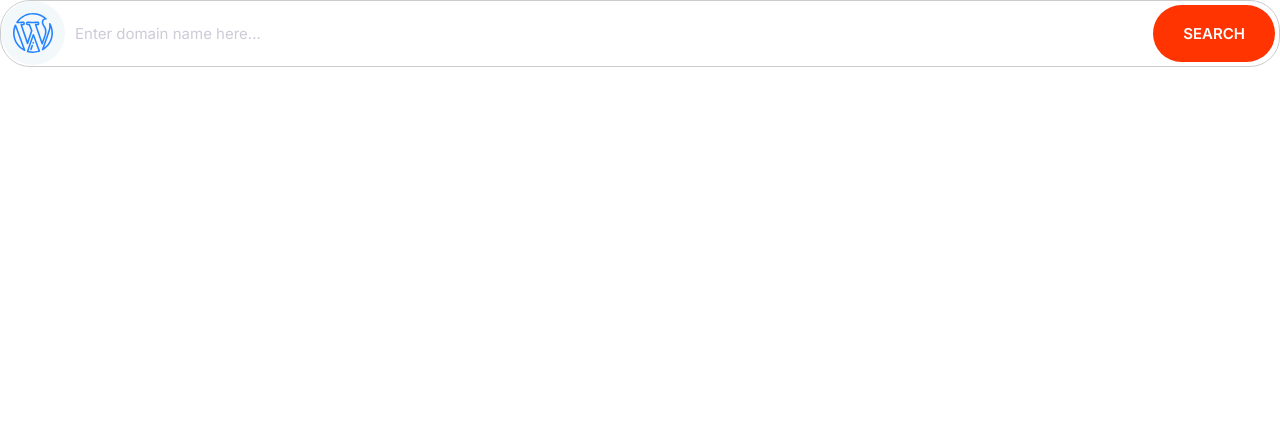
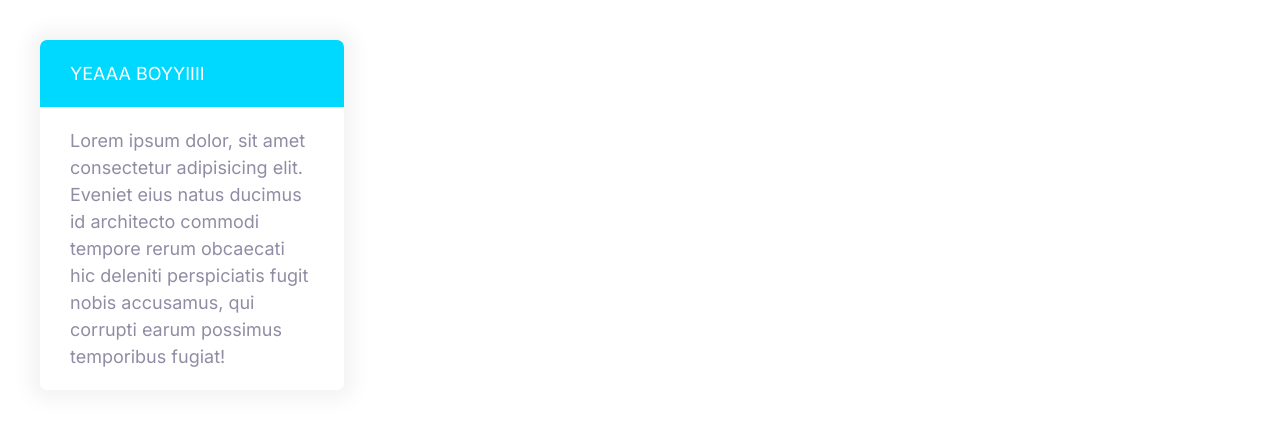
Before and after one commit to MilliDGemini/MilliFy, a plain HTML site: page indext.html in a window 1280 px wide. Drawn offline with Linux system fonts and the light colour scheme.

Commit message:
added Cards componets.

```diff
--- a/css/styles.css
+++ b/css/styles.css
@@ -270,3 +270,26 @@ input {
     font-size: 1.5rem;
   }
 }
+
+/* Cards */
+
+.card {
+  border-radius: 7px;
+  box-shadow: 0 0 20px 10px #f3f3f3;
+  overflow: hidden;
+}
+
+.card__header,
+.card__body {
+  padding: 2rem 3rem;
+}
+
+.card--primary .card__header {
+  background: var(--color-primary);
+  color: #fff;
+}
+
+.card--secondary .card__header {
+  background: var(--color-secondary);
+  color: #fff;
+}
--- a/indext.html
+++ b/indext.html
@@ -15,18 +15,16 @@
     <link rel="stylesheet" href="/css/styles.css" />
   </head>
   <body>
-    <div class="input-group">
-      <span class="icon-container">
-        <svg class="icon icon--primary">
-          <use xlink:href="/images/sprite.svg#wordpress"></use>
-        </svg>
-      </span>
-      <input
-        type="text"
-        class="input"
-        placeholder="Enter domain name here..."
-      />
-      <button class="btn btn--accent">Search</button>
+    <div style="width: 30%; padding: 4rem">
+      <div class="card card--secondary">
+        <header class="card__header">YEAAA BOYYIIII</header>
+        <div class="card__body">
+          Lorem ipsum dolor, sit amet consectetur adipisicing elit. Eveniet eius
+          natus ducimus id architecto commodi tempore rerum obcaecati hic
+          deleniti perspiciatis fugit nobis accusamus, qui corrupti earum
+          possimus temporibus fugiat!
+        </div>
+      </div>
     </div>
   </body>
 </html>
```
Also changed, not shown: components/cards.html (added, +11 -0 lines).
